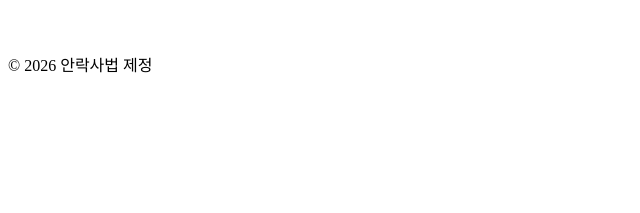
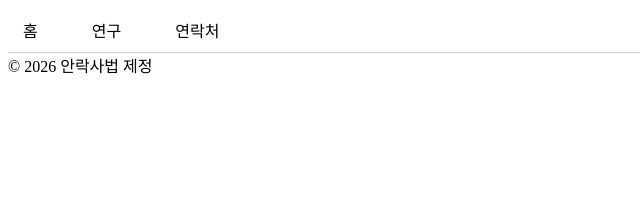
Before and after one commit to weglitter/euthanasia, a Jekyll site: the page built from index.md, in a window 1280 px wide. Shown: the top 213 px of the page, without its empty margins (0-640 px from the left). Built offline with Jekyll 4.4.1, drawn with Linux system fonts in a browser that asks for light colours.

Commit message:
Update style.css

```diff
--- a/css/style.css
+++ b/css/style.css
@@ -1,95 +1,94 @@
 /* ================================
    메뉴 기본 설정
    ================================ */
-
-/* 메뉴 전체의 기본 설정 */
-.menu ul {
-  list-style: none;   /* 기본 목록 점(●) 없애기 */
-  padding: 0;         /* 안쪽 여백 제거 */
-  margin: 0;          /* 바깥 여백 제거 */
+.menu {
+  background: #fff;   /* 메뉴 전체 배경: 흰색 */
+  border-bottom: 1px solid #ccc; /* 아래쪽 경계선 */
 }
 
-/* 각 메뉴 항목(li)의 기본 설정 */
-.menu li {
-  position: relative; /* 하위 메뉴를 부모 기준으로 위치시키기 위해 relative 사용 */
+.menu ul {
+  list-style: none;
+  padding: 0;
+  margin: 0;
 }
 
-/* 최상위 메뉴(PC 화면) */
-.menu > ul > li {
-  display: inline-block; /* 가로로 나열 */
-  margin-right: 20px;    /* 메뉴 간격 띄우기 */
+.menu li {
+  position: relative;
 }
 
-/* 메뉴 링크(a) 기본 스타일 */
-.menu a {
-  display: block;        /* 링크 전체를 블록으로 만들어 클릭 영역 확대 */
-  color: #fff;           /* 글자색: 흰색 */
-  text-decoration: none; /* 밑줄 제거 */
-  padding: 10px 15px;    /* 글자 주변 여백 */
+.menu > ul > li {
+  display: inline-block; /* PC에서는 가로로 나열 */
+  margin-right: 20px;
 }
 
-/* 하위 메뉴(드롭다운) 기본 설정 */
-.menu ul ul {
-  display: none;          /* 기본은 숨김 상태 */
-  position: absolute;     /* 부모 메뉴 바로 아래에 위치 */
-  top: 100%;              /* 부모 메뉴의 아래쪽에 표시 */
-  left: 0;                /* 부모 메뉴의 왼쪽 기준으로 정렬 */
-  background: #333;       /* 배경색: 짙은 회색 */
-  min-width: 160px;       /* 최소 너비 설정 */
-  border-radius: 4px;     /* 모서리 둥글게 */
-}
-
-/* 하위 메뉴 항목(li) */
-.menu ul ul li {
-  display: block;         /* 세로로 나열 */
-  margin: 0;              /* 간격 제거 */
-}
-
-/* 드롭다운 메뉴 hover 효과 */
-.menu ul ul a:hover {
-  background: #555;       /* 마우스 올리면 배경색 변경 */
-}
-
-/* 마우스를 올렸을 때 하위 메뉴 표시 */
-.menu li:hover > ul {
-  display: block;         /* 숨겨진 하위 메뉴를 보이게 함 */
-}
-
-/* ================================
-   햄버거 버튼 설정
-   ================================ */
-
-/* 햄버거 버튼 기본 설정 (PC에서는 숨김) */
-.hamburger {
-  display: none;          /* 기본은 숨김 */
-  font-size: 24px;        /* 아이콘 크기 */
-  cursor: pointer;        /* 클릭 가능 */
-  color: #fff;            /* 버튼 색상 */
+.menu a {
+  display: block;
+  color: #000;           /* 글자색: 검정 */
+  text-decoration: none;
   padding: 10px 15px;
 }
 
-/* ================================
-   반응형 (모바일 화면)
-   ================================ */
+/* 드롭다운 메뉴 */
+.menu ul ul {
+  display: none;
+  position: absolute;
+  top: 100%;
+  left: 0;
+  background: #fff;      /* 드롭다운 배경: 흰색 */
+  min-width: 160px;
+  border: 1px solid #ccc; /* 테두리 */
+  border-radius: 4px;
+}
+
+.menu ul ul li {
+  display: block;
+}
+
+.menu ul ul a {
+  color: #000;           /* 드롭다운 글씨도 검정 */
+}
+
+.menu ul ul a:hover {
+  background: #f0f0f0;   /* hover 시 연한 회색 배경 */
+}
+
+.menu li:hover > ul {
+  display: block;
+}
+
+/* 햄버거 버튼 */
+.hamburger {
+  display: none;         /* 기본은 숨김 */
+  font-size: 24px;
+  cursor: pointer;
+  color: #000;           /* 햄버거 버튼 글씨도 검정 */
+  background: #fff;      /* 버튼 배경 흰색 */
+  padding: 10px 15px;
+  border: 1px solid #ccc;
+  border-radius: 4px;
+}
+
+/* 모바일 화면 */
 @media (max-width: 768px) {
   .hamburger {
-    display: block;       /* 모바일에서는 햄버거 버튼 표시 */
+    display: block;      /* 모바일에서만 표시 */
   }
-
   .menu > ul {
-    display: none;        /* 기본 메뉴 숨김 */
-    flex-direction: column; /* 세로로 나열 */
-    background: #333;     /* 메뉴 배경색 */
+    display: none;       /* 기본 메뉴 숨김 */
+    flex-direction: column;
+    background: #fff;    /* 모바일 메뉴 배경 흰색 */
     padding: 10px;
+    border: 1px solid #ccc;
     border-radius: 4px;
   }
-
   .menu.active > ul {
-    display: flex;        /* 햄버거 버튼 클릭 시 메뉴 표시 */
+    display: flex;       /* 햄버거 클릭 시 표시 */
   }
-
   .menu > ul > li {
-    display: block;       /* 모바일에서는 세로로 메뉴 표시 */
+    display: block;
     margin: 10px 0;
   }
+  .menu a {
+    color: #000;         /* 모바일 메뉴 글씨도 검정 */
+  }
 }
```
